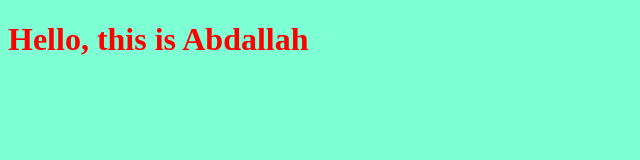
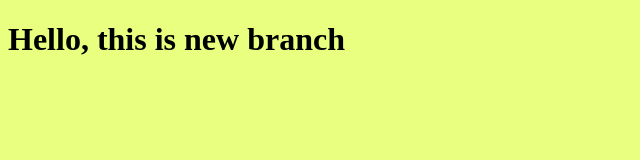
Before and after one commit to abdallah7890/myproject, a plain HTML site: page index.html in a window 1280 px wide. Shown: the whole page, without its empty margins (0-640 px from the left). Drawn offline with Linux system fonts and the light colour scheme.

Commit message:
change style for title

```diff
--- a/index.html
+++ b/index.html
@@ -7,7 +7,7 @@
     <link rel="stylesheet" href="style.css">
 </head>
 <body>
-    <h1>Hello, this is Abdallah </h1>
+    <h1>Hello, this is new branch </h1>
     <script src="app.js">
 
     </script>
--- a/style.css
+++ b/style.css
@@ -1,6 +1,6 @@
 h1{
-    color:red;
+    color:black;
 }
 body{
-    background-color: aquamarine;
+    background-color: rgb(232, 255, 127);
 }
```
